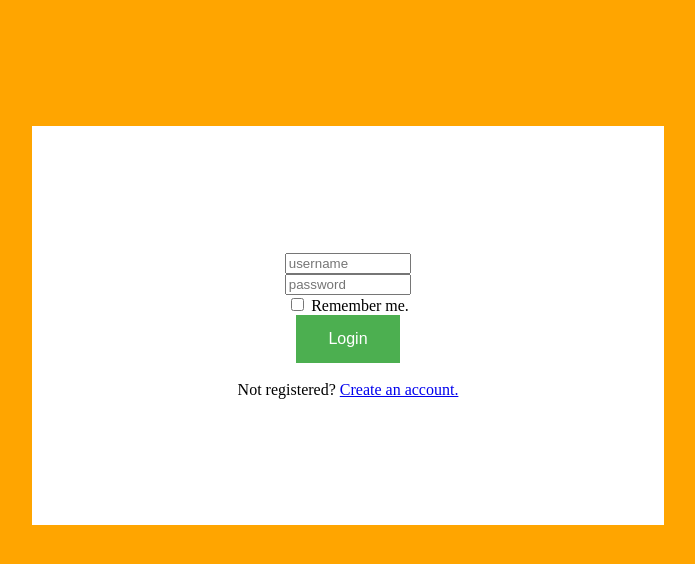
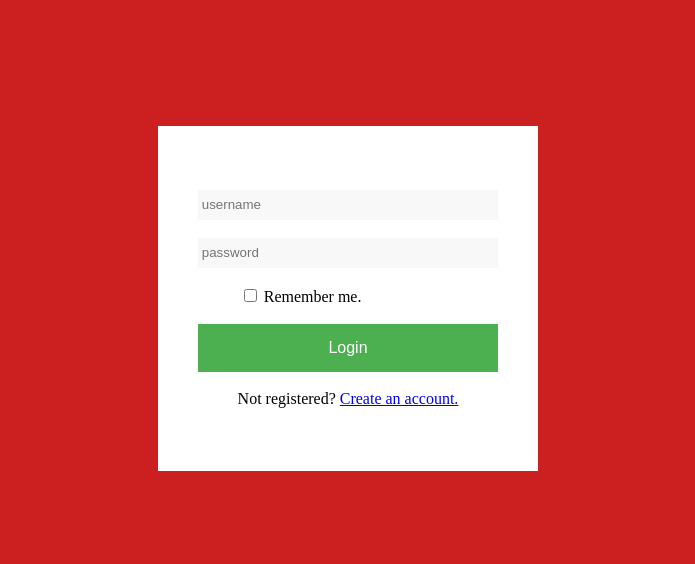
Before and after one commit to Andrei2498/Cal-o-web-3, a PHP site: page /html/login.html in a window 1280 px wide. Shown: the top 564 px of the page, without its empty margins (292-987 px from the left). Run offline with PHP 8.4, Linux system fonts and the light colour scheme.

Commit message:
Versiune 2 login

```diff
--- a/css/login.css
+++ b/css/login.css
@@ -8,19 +8,32 @@ input[type=text]{
 
 body{
  text-align: center;
- background-color: orange;
+ background-color:#cc2020;
  }
 
  #login{
      margin:10%;
-     margin-left: 25%;
+     margin-left: 35%;
      background-color:#ffffff;
      min-height: 30%;
-     padding-top:10%;
-     padding-bottom: 10%;
-     width: 50%;
+     padding-top:5%;
+     padding-bottom: 5%;
+     width: 30%;
      vertical-align: middle;
 
+ }
+
+ #username input{
+     width: 300px;
+     background-color:#f8f8f8;
+     padding-top:2% ;
+     padding-bottom: 2%;
+     padding-left: 1%;
+     border: 0;
+ }
+
+ #checkbox{
+padding-right: 25%;
  }
 
  #loginbutton button
@@ -33,4 +46,9 @@ body{
     text-decoration: none;
     display: inline-block;
     font-size: 16px;
+    width: 300px;
  }
+
+ #loginbutton button:hover{
+     background-color: #cc2020;
+ }
--- a/html/login.html
+++ b/html/login.html
@@ -1,9 +1,10 @@
 <!DOCTYPE html>
 <html>
     <head>
+            <link rel="shortcut icon" type="image/x-icon" href="../image/logo.png" />
             <link rel="stylesheet" type="text/css" href="../css/login.css">
         <title>
-            Cal-o-web|Login
+            Login
         </title>
 
     </head>
@@ -11,15 +12,22 @@
     <body>
         <div id="login">
         <form>
-            <input type="text" name="username" placeholder="username"> <br>
-            <input type="text" name="password" placeholder="password"> <br>
+            <div id="username">
+            <input type="text" name="username" placeholder="username" onfocus="this.placeholder=''" onblur="this.placeholder='username'">
+            <br>
+            <br>
+            <input type="text" name="password" placeholder="password" onfocus="this.placeholder=''" onblur="this.placeholder='password'">
+            </div>
+            <br>
+            <div id="checkbox">
             <input type="checkbox"> Remember me.
+            </div>
             <br>
             <div id="loginbutton">
                 <button type="button">Login</button>
             </div>
                 <br>
-            Not registered? <a href="index.html" >Create an account.</a>
+            Not registered? <a href="Register.html" >Create an account.</a>
 
         </form>
         </div>
```
